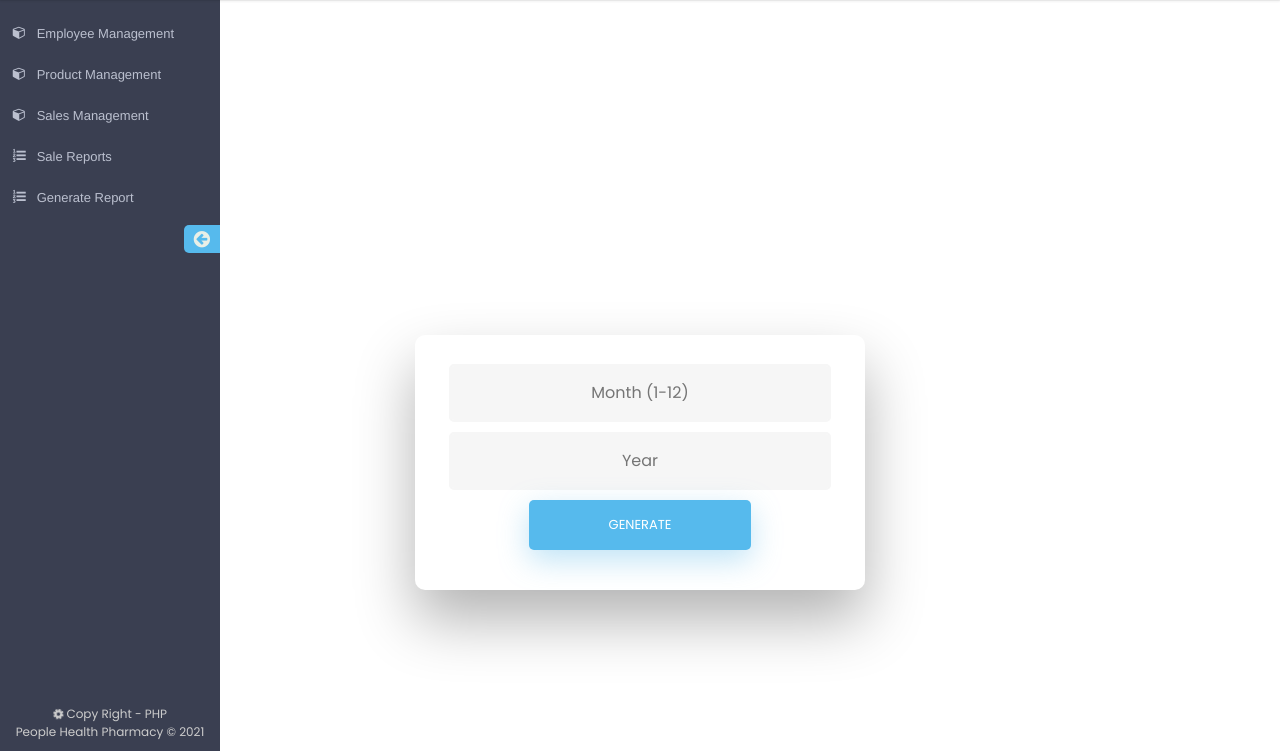
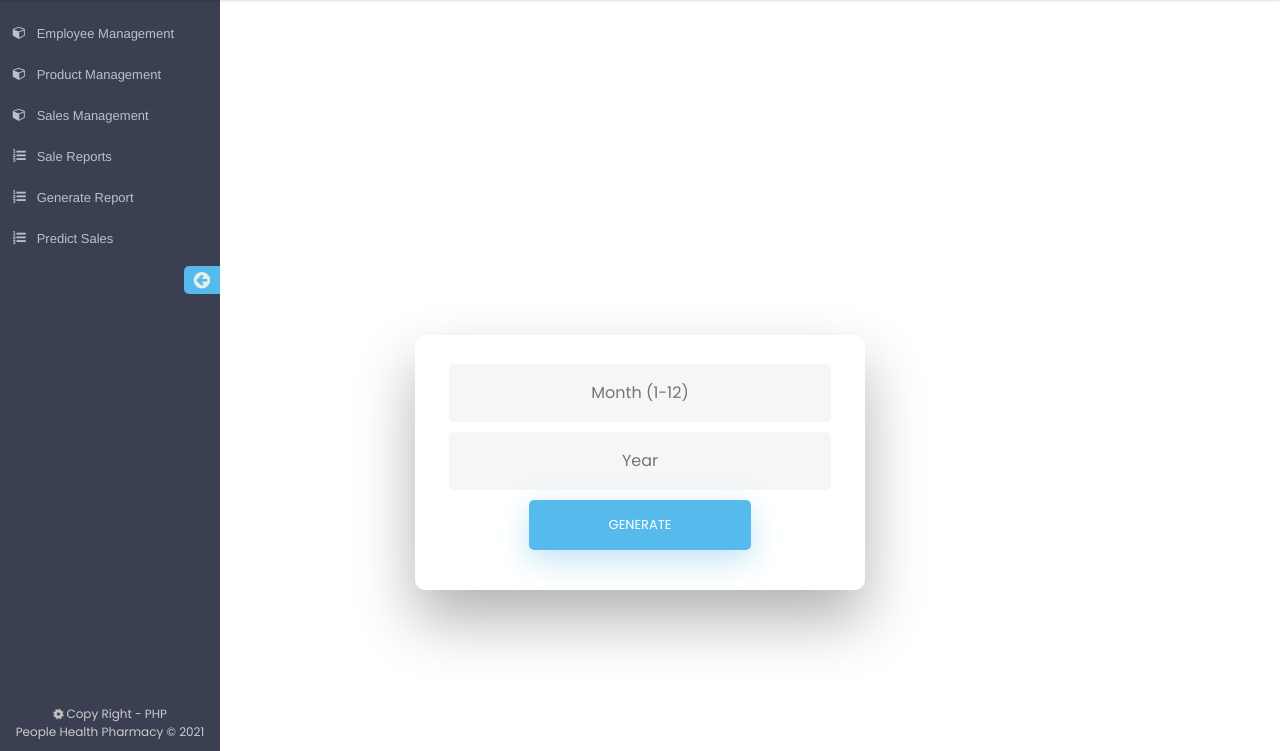
Before and after one commit to SKnight99/Software_Project, a PHP site: page /Generate.php in a window 1280 px wide. Shown: the part 49-800 px from the top of the page. Run offline with PHP 8.4, Linux system fonts and the light colour scheme; data that the repository does not hold is empty.

Commit message:
Update header.php

```diff
--- a/header.php
+++ b/header.php
@@ -77,6 +77,10 @@
                 <i class="fa fa-md fa-fw fa-list-ol txt-color-blue"></i>
                 <span class="">Generate Report</span>
             </a>
+            <a href="predictSales.php" class="">
+                <i class="fa fa-md fa-fw fa-list-ol txt-color-blue"></i>
+                <span class="">Predict Sales</span>
+            </a>
         </nav>
         <div id="sidebar-controller">
             <i class="fa fa-arrow-circle-left hit"></i>
```
